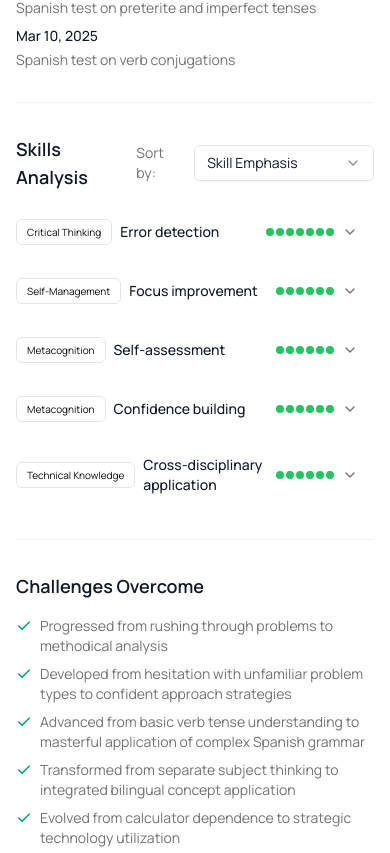
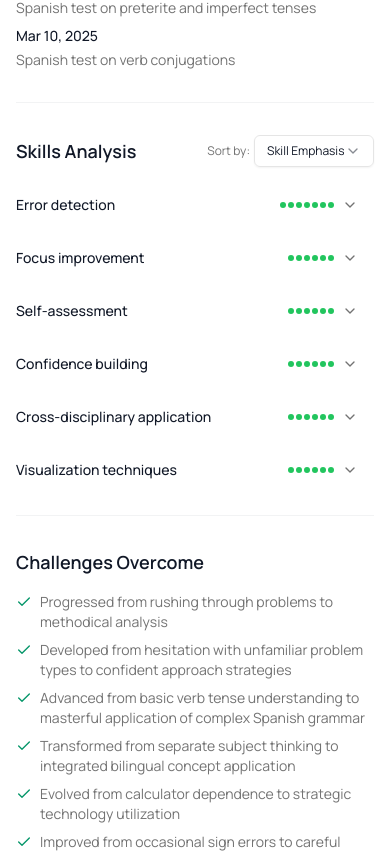
Before and after one commit to cabbachew/cc-stories, a Next.js app: page /prototype in a window 390 px wide. Shown: the part 1814-2667 px from the top of the page. Built offline with nearby package versions, Linux system fonts and the light colour scheme.

Commit message:
improve responsive design for skills analysis section

```diff
--- a/app/prototype/page.tsx
+++ b/app/prototype/page.tsx
@@ -1099,8 +1099,8 @@ export default function StudentStory() {
                   <h2 className="text-lg font-semibold text-[#111827]">
                     Skills Analysis
                   </h2>
-                  <div className="flex items-center gap-2">
-                    <span className="text-sm text-muted-foreground">
+                  <div className="flex items-center gap-1 sm:gap-2">
+                    <span className="text-xs sm:text-sm text-muted-foreground">
                       Sort by:
                     </span>
                     <Select
@@ -1109,12 +1109,22 @@ export default function StudentStory() {
                         setSortBy(value)
                       }
                     >
-                      <SelectTrigger className="w-[180px]">
+                      <SelectTrigger className="w-[120px] sm:w-[180px] h-8 sm:h-10 text-xs sm:text-sm">
                         <SelectValue placeholder="Select sort option" />
                       </SelectTrigger>
                       <SelectContent>
-                        <SelectItem value="type">Skill Type</SelectItem>
-                        <SelectItem value="emphasis">Skill Emphasis</SelectItem>
+                        <SelectItem
+                          value="type"
+                          className="text-xs sm:text-sm py-1.5 sm:py-2"
+                        >
+                          Skill Type
+                        </SelectItem>
+                        <SelectItem
+                          value="emphasis"
+                          className="text-xs sm:text-sm py-1.5 sm:py-2"
+                        >
+                          Skill Emphasis
+                        </SelectItem>
                       </SelectContent>
                     </Select>
                   </div>
@@ -1134,7 +1144,7 @@ export default function StudentStory() {
                         <AccordionTrigger className="text-left hover:no-underline py-2">
                           {/* Trigger contains badges and skill name */}
                           <div className="flex items-center gap-2 w-full pr-2">
-                            <div className="flex flex-wrap gap-1 flex-shrink-0">
+                            <div className="hidden sm:flex flex-wrap gap-1 flex-shrink-0">
                               {skillDetail.categories?.map(
                                 (category, catIndex) => (
                                   <Badge
@@ -1147,17 +1157,44 @@ export default function StudentStory() {
                                 )
                               )}
                             </div>
+                            {sortBy === "type" && (
+                              <div className="sm:hidden flex flex-wrap gap-1 flex-shrink-0">
+                                {skillDetail.categories?.map(
+                                  (category, catIndex) => (
+                                    <Badge
+                                      key={catIndex}
+                                      variant="outline"
+                                      className="text-[10px] font-normal"
+                                    >
+                                      {category}
+                                    </Badge>
+                                  )
+                                )}
+                              </div>
+                            )}
                             <span className="text-sm text-[#111827] flex-1">
                               {skillDetail.skill}
                             </span>
+                            <div className="hidden sm:flex items-center gap-0.5 flex-shrink-0">
                               {skillDetail.sessions &&
-                              skillDetail.sessions.length > 0 && (
-                                <div className="flex items-center gap-0.5 flex-shrink-0">
-                                  {skillDetail.sessions.map(
+                                skillDetail.sessions.length > 0 &&
+                                skillDetail.sessions.map((_, sessionIndex) => (
+                                  <div
+                                    key={sessionIndex}
+                                    className="h-1.5 w-1.5 sm:h-2 sm:w-2 bg-green-500 rounded-sm"
+                                    title="Session where skill was observed"
+                                  ></div>
+                                ))}
+                            </div>
+                            {sortBy === "emphasis" && (
+                              <div className="sm:hidden flex items-center gap-0.5 flex-shrink-0">
+                                {skillDetail.sessions &&
+                                  skillDetail.sessions.length > 0 &&
+                                  skillDetail.sessions.map(
                                     (_, sessionIndex) => (
                                       <div
                                         key={sessionIndex}
-                                        className="h-2 w-2 bg-green-500 rounded-sm"
+                                        className="h-1.5 w-1.5 sm:h-2 sm:w-2 bg-green-500 rounded-sm"
                                         title="Session where skill was observed"
                                       ></div>
                                     )
@@ -1167,9 +1204,41 @@ export default function StudentStory() {
                           </div>
                         </AccordionTrigger>
                         <AccordionContent className="pt-1 pb-2">
+                          <div className="space-y-2">
+                            {sortBy === "emphasis" && (
+                              <div className="sm:hidden flex flex-wrap gap-1">
+                                {skillDetail.categories?.map(
+                                  (category, catIndex) => (
+                                    <Badge
+                                      key={catIndex}
+                                      variant="outline"
+                                      className="text-[10px] font-normal"
+                                    >
+                                      {category}
+                                    </Badge>
+                                  )
+                                )}
+                              </div>
+                            )}
+                            {sortBy === "type" && (
+                              <div className="sm:hidden flex items-center gap-0.5">
+                                {skillDetail.sessions &&
+                                  skillDetail.sessions.length > 0 &&
+                                  skillDetail.sessions.map(
+                                    (_, sessionIndex) => (
+                                      <div
+                                        key={sessionIndex}
+                                        className="h-1.5 w-1.5 sm:h-2 sm:w-2 bg-green-500 rounded-sm"
+                                        title="Session where skill was observed"
+                                      ></div>
+                                    )
+                                  )}
+                              </div>
+                            )}
                             <p className="text-sm text-muted-foreground">
                               {skillDetail.explanation}
                             </p>
+                          </div>
                         </AccordionContent>
                       </AccordionItem>
                     ))}
```
Lines whose indentation alone changed are shown as unchanged.
